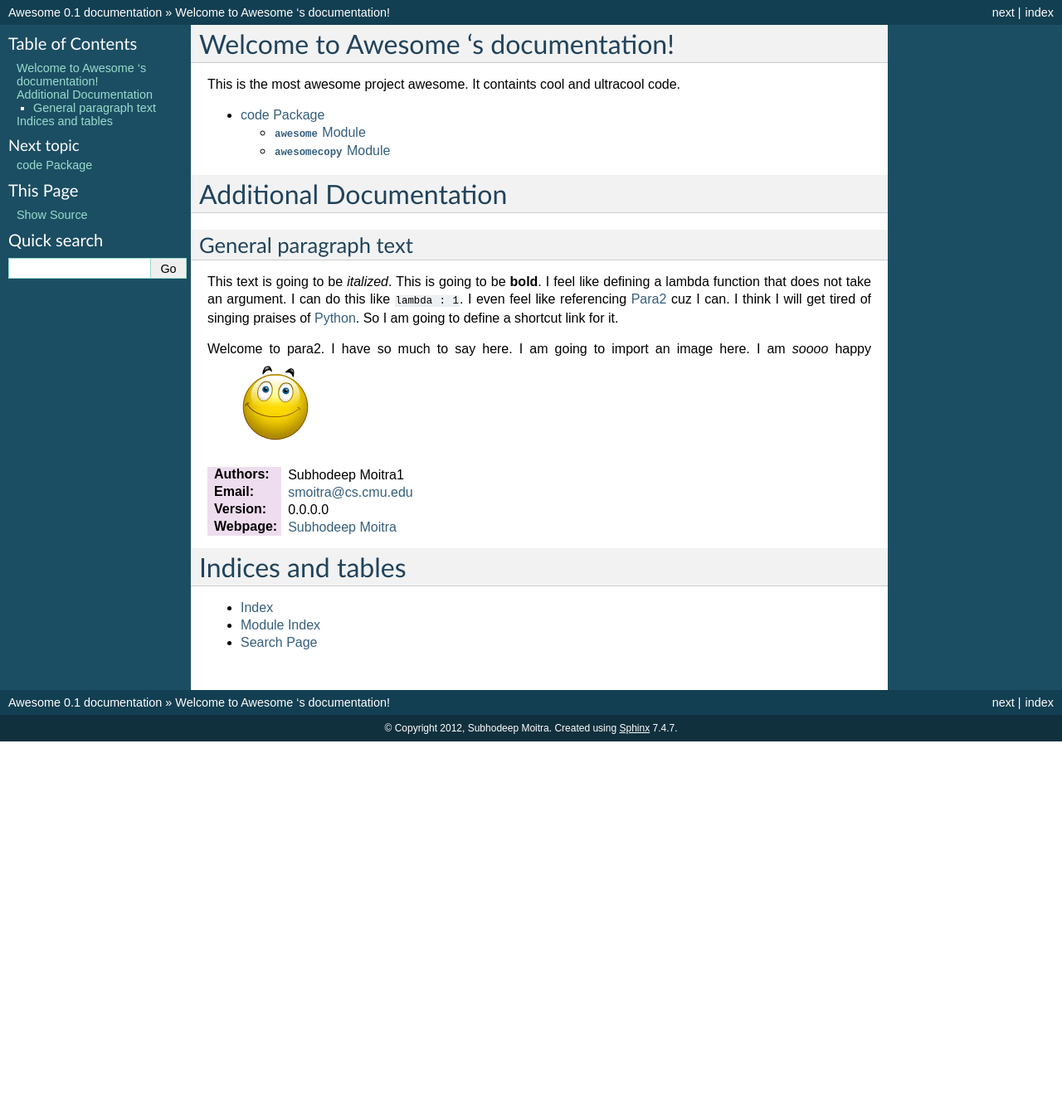
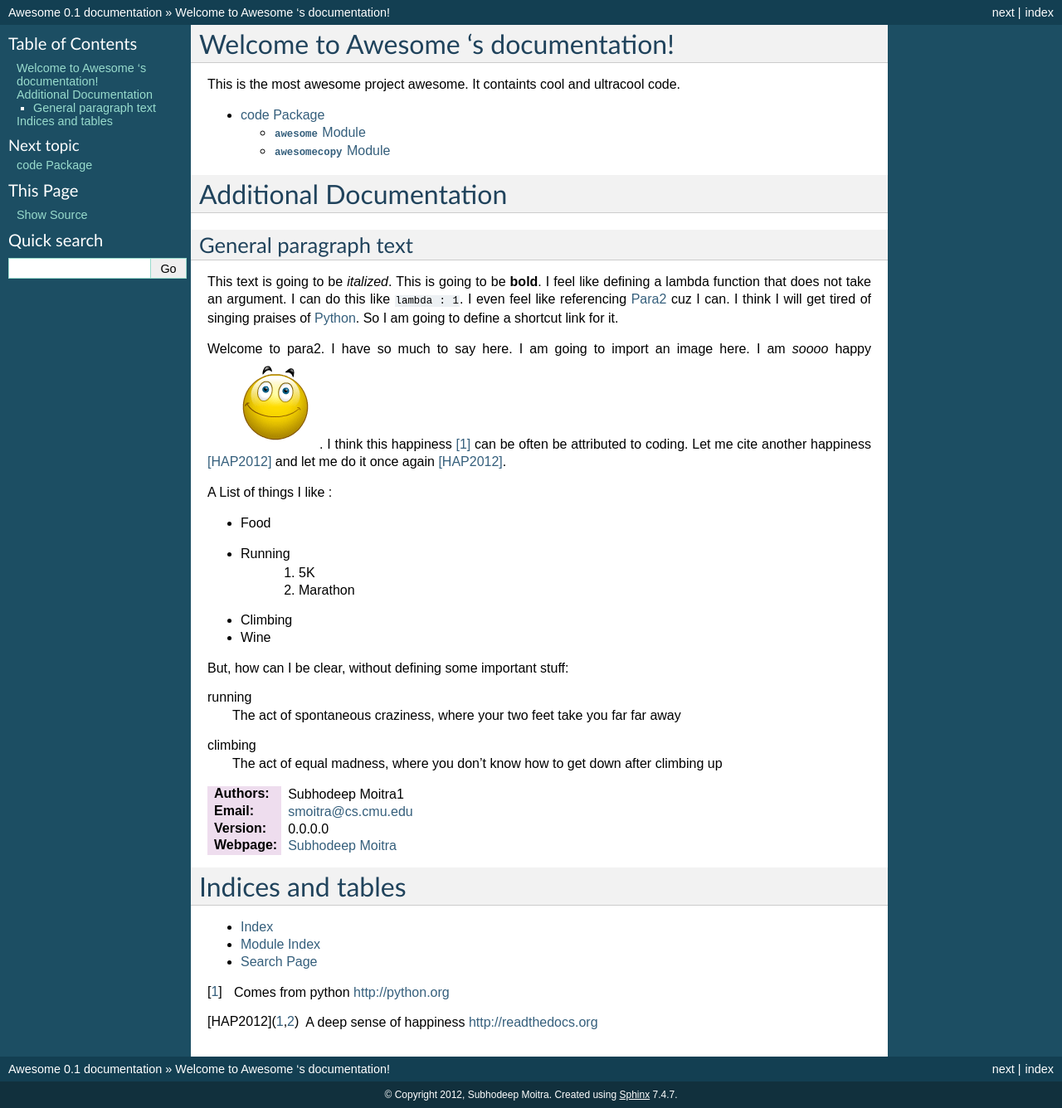
Before and after one commit to smoitra87/scratch, a Sphinx documentation site: the page built from sphinx-doc/doc/index.rst, in a window 1280 px wide. Shown: the whole page at 83% size. Built offline with Sphinx 7.4.7, drawn with Linux system fonts in a browser that asks for light colours; formulas are drawn with MathJax 3; before the commit the page ends 900 px from its top, so only the background shows below that.

```diff
--- a/sphinx-doc/doc/index.rst
+++ b/sphinx-doc/doc/index.rst
@@ -24,9 +24,28 @@
 
 .. _Para2:
 
-Welcome to para2. I have so much to say here. I am going to import an image here. I am *soooo* happy |happy|
+Welcome to para2. I have so much to say here. I am going to import an image here. I am *soooo* happy |happy|.
+I think this happiness [1]_ can be often be attributed to coding. Let me cite another happiness [HAP2012]_  and let me do it once again [HAP2012]_.
 
 .. |happy| image:: happy.gif
+
+A List of things I like :
+
+* Food
+* Running
+	(1) 5K
+	(2) Marathon
+* Climbing
+* Wine
+
+But, how can I be clear, without defining some important stuff:
+
+running
+	The act of spontaneous craziness, where your two feet take you far far away
+
+climbing
+	The act of equal madness, where you don't know how to get down after climbing up
+
 
 :Authors: Subhodeep Moitra1
 :Email: smoitra@cs.cmu.edu
@@ -41,3 +60,6 @@
 * :ref:`search`
 
 .. _Python: http://python.org
+
+.. [1] Comes from python http://python.org
+.. [HAP2012] A deep sense of happiness http://readthedocs.org
```
